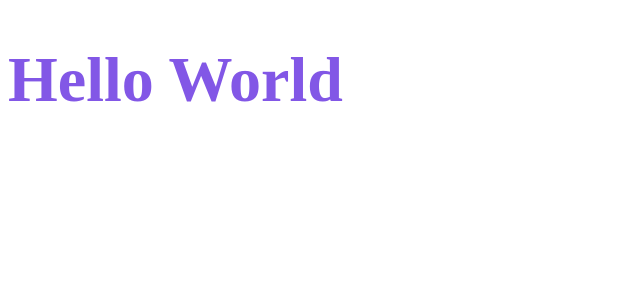
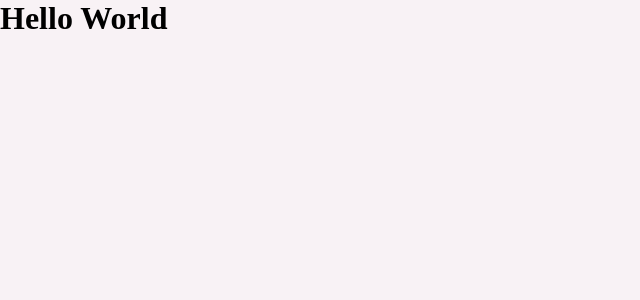
Before and after one commit to br-gabriel/dtmoney-finance, a React (Create React App) app: page / in a window 1280 px wide. Shown: the top 300 px of the page, without its empty margins (0-640 px from the left). Built offline with nearby package versions, Linux system fonts and the light colour scheme.

Commit message:
global style added

```diff
--- a/public/index.html
+++ b/public/index.html
@@ -3,6 +3,8 @@
   <head>
     <meta charset="utf-8" />
     <meta name="viewport" content="width=device-width, initial-scale=1" />
+
+    <link rel="shortcut icon" href="favicon.png" type="image/png">
 
     <title>dtmoney</title>
   </head>
--- a/src/App.tsx
+++ b/src/App.tsx
@@ -1,14 +1,10 @@
-import styled from 'styled-components'
-
-const Title = styled.h1 `
-  font-size: 64px;
-  color: #8257e6;
-`
+import { GlobalStyle } from "./styles/global";
 
 export function App() {
   return (
     <div className="App">
-      <Title>Hello World</Title>
+      <h1>Hello World</h1>
+      <GlobalStyle />
     </div>
   );
 }
--- /dev/null
+++ b/src/styles/global.ts
@@ -0,0 +1,44 @@
+import { createGlobalStyle } from 'styled-components'
+
+export const GlobalStyle = createGlobalStyle`
+	:root {
+		--background: #f0f2f5;
+        --red: #e52e4d;
+        --blue: #5429cc;
+        --blue-light: #6933ff;
+        --text-title: #363f5f;
+        --text-body: #969cb3;
+        --background: #f8f2f5;
+        --shape: #ffffff;
+	}
+
+	* {
+			margin: 0;
+			padding: 0;
+			box-sizing: border-box;
+	}
+
+    html {
+        @media (max-width: 1080px) {
+            font-size: 93.75%; //15px
+        }
+
+        @media (max-width: 720px) {
+            font-size: 87.5%; //14px
+        }
+    }
+
+	body {
+		background: var(--background);
+		-webkit-font-smoothing: antialiased;
+	}
+
+    button {
+        cursor: pointer;
+    }
+
+    [disabled] {
+        opacity: 0.6;
+        cursor: not-allowed;
+    }
+`
```
